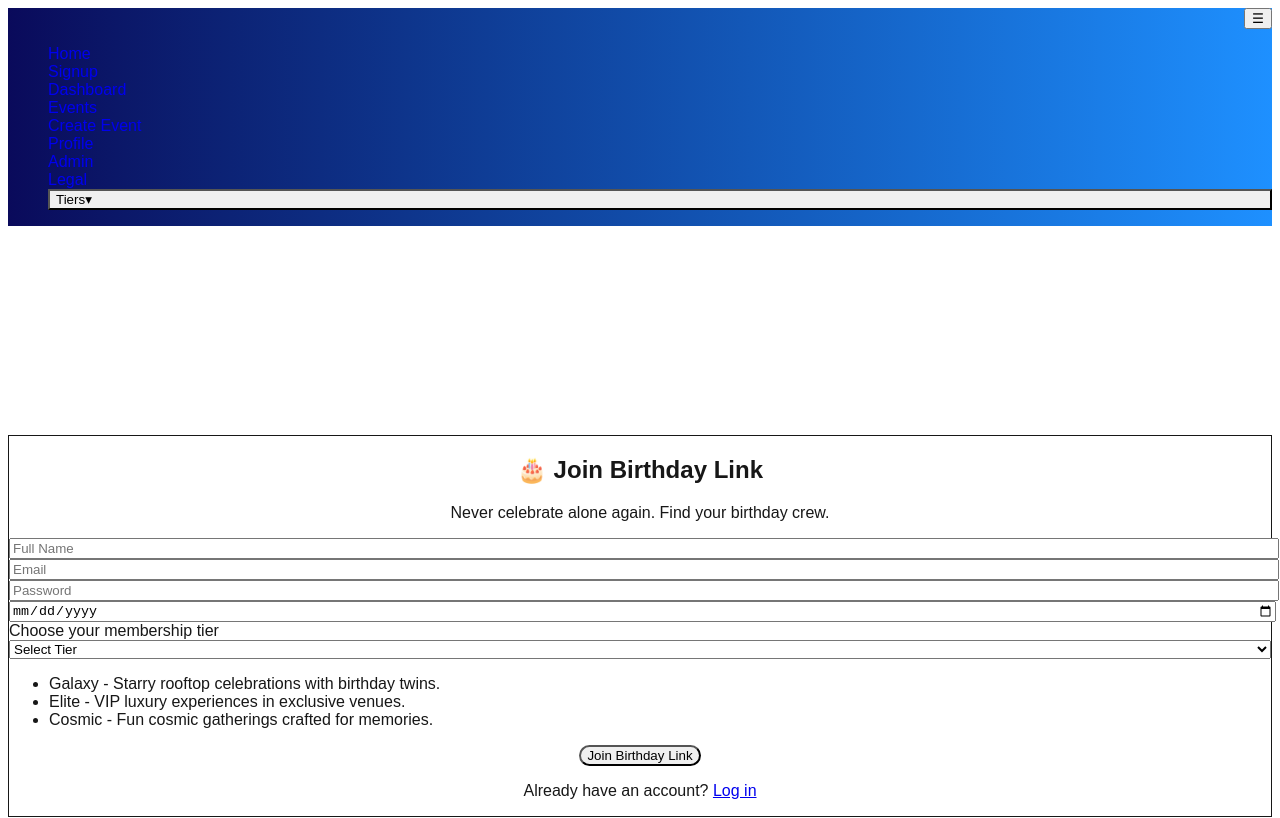
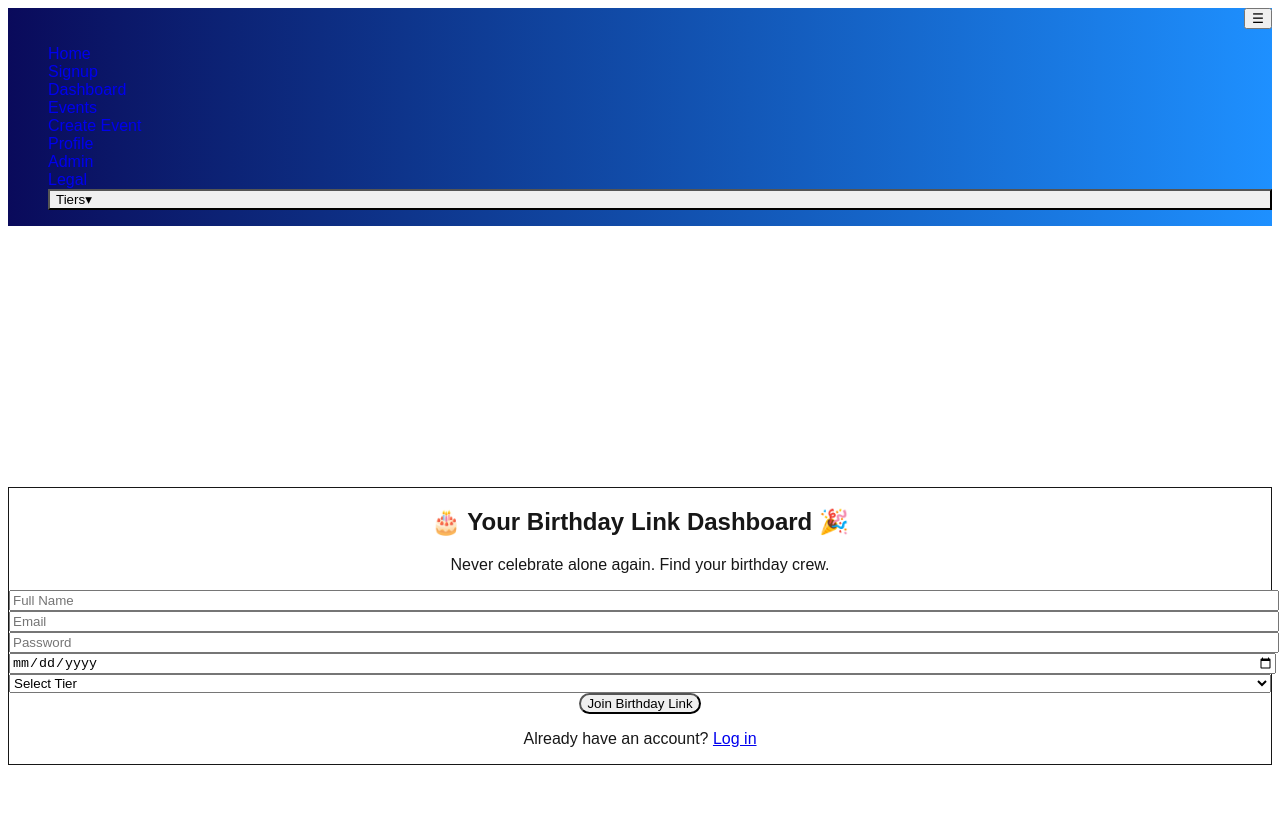
Before and after one commit to xytoxyto/birthday-link, a Next.js app: page /signup in a window 1280 px wide. Shown: the top 818 px of the page. Built offline with nearby package versions, Linux system fonts and the light colour scheme.

Commit message:
Refactor SignupPage to remove form handling and update content for improved user experience

```diff
--- a/src/app/signup/page.tsx
+++ b/src/app/signup/page.tsx
@@ -12,20 +12,7 @@ export default function SignupPage() {
     tier: '',
   });
 
-  const tiers = [
-    {
-      name: 'Galaxy',
-      description: 'Starry rooftop celebrations with birthday twins.',
-    },
-    {
-      name: 'Elite',
-      description: 'VIP luxury experiences in exclusive venues.',
-    },
-    {
-      name: 'Cosmic',
-      description: 'Fun cosmic gatherings crafted for memories.',
-    },
-  ];
+  const tiers = ['Galaxy', 'Elite', 'Cosmic'];
 
   const handleChange = (e: React.ChangeEvent<HTMLInputElement | HTMLSelectElement>) => {
     setFormData({
@@ -41,15 +28,14 @@ export default function SignupPage() {
   };
 
   return (
-    <main className="min-h-screen bg-gradient-to-b from-blue-950 via-purple-900 to-blue-900 text-white flex flex-col relative">
-      <div className="absolute inset-0 bg-[url('/zodiac-bg.svg')] opacity-10 bg-repeat" />
-      <section className="flex-grow flex items-center justify-center text-center p-4 md:p-8 relative z-10">
+    <main className="min-h-screen bg-gradient-to-b from-blue-950 via-purple-900 to-blue-900 text-white flex flex-col">
+      <section className="flex-grow flex items-center justify-center text-center p-4 md:p-8">
         <form
           onSubmit={handleSubmit}
           className="max-w-2xl w-full bg-white/10 backdrop-blur-md rounded-lg shadow-xl p-4 md:p-8 border border-purple-300 space-y-4"
         >
-          <h1 className="text-4xl md:text-5xl font-extrabold mb-4 text-birthday-gold">
-            🎂 Join Birthday Link
+          <h1 className="text-4xl md:text-5xl font-extrabold mb-4 text-yellow-400">
+            🎂 Your Birthday Link Dashboard 🎉
           </h1>
           <p className="text-purple-100 mb-6 text-base md:text-lg">
             Never celebrate alone again. Find your birthday crew.
@@ -90,8 +76,6 @@ export default function SignupPage() {
             className="w-full px-4 py-2 rounded-lg bg-white/20 text-white placeholder-purple-200 focus:outline-none"
           />
 
-          <label className="block text-left space-y-1">
-            <span className="text-sm text-purple-200">Choose your membership tier</span>
           <select
             name="tier"
             value={formData.tier}
@@ -100,22 +84,13 @@ export default function SignupPage() {
           >
             <option value="">Select Tier</option>
             {tiers.map((tier) => (
-                <option key={tier.name} value={tier.name}>{tier.name}</option>
+              <option key={tier} value={tier}>{tier}</option>
             ))}
           </select>
-          </label>
-
-          <ul className="text-xs text-purple-200 text-left space-y-1">
-            {tiers.map((tier) => (
-              <li key={tier.name}>
-                <span className="text-birthday-gold font-semibold">{tier.name}</span> - {tier.description}
-              </li>
-            ))}
-          </ul>
 
           <button
             type="submit"
-            className="bg-birthday-gold text-purple-900 font-bold px-6 py-3 rounded-full shadow hover:bg-yellow-400 transition"
+            className="bg-yellow-400 text-purple-900 font-bold px-6 py-3 rounded-full shadow hover:bg-yellow-300 transition"
           >
             Join Birthday Link
           </button>
```
Lines whose indentation alone changed are shown as unchanged.
